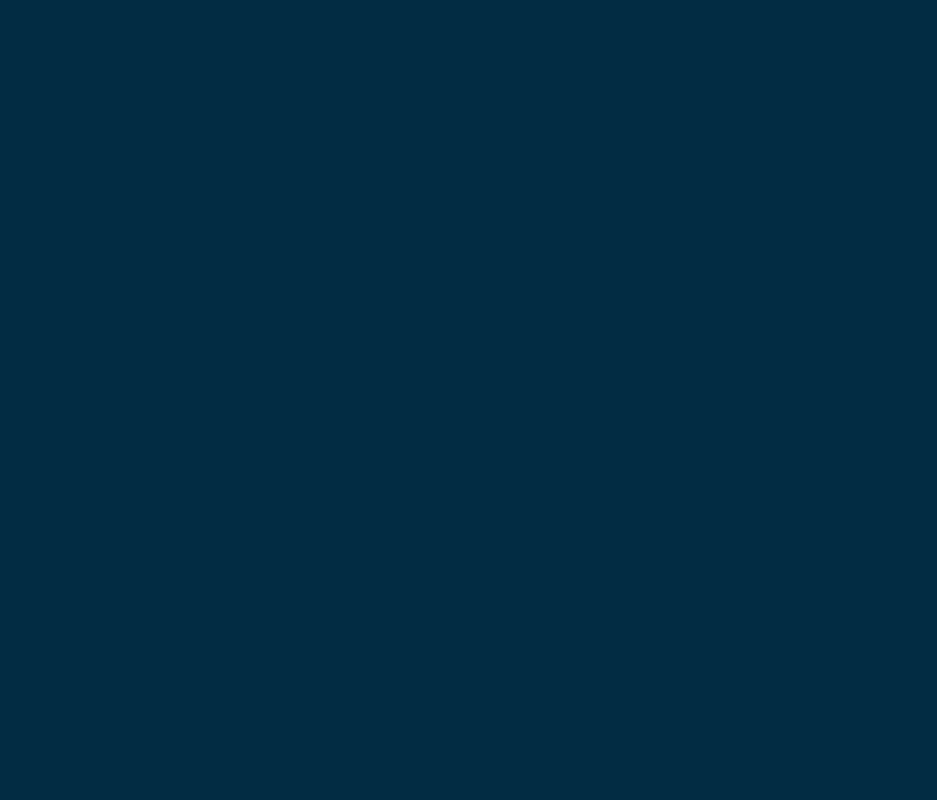
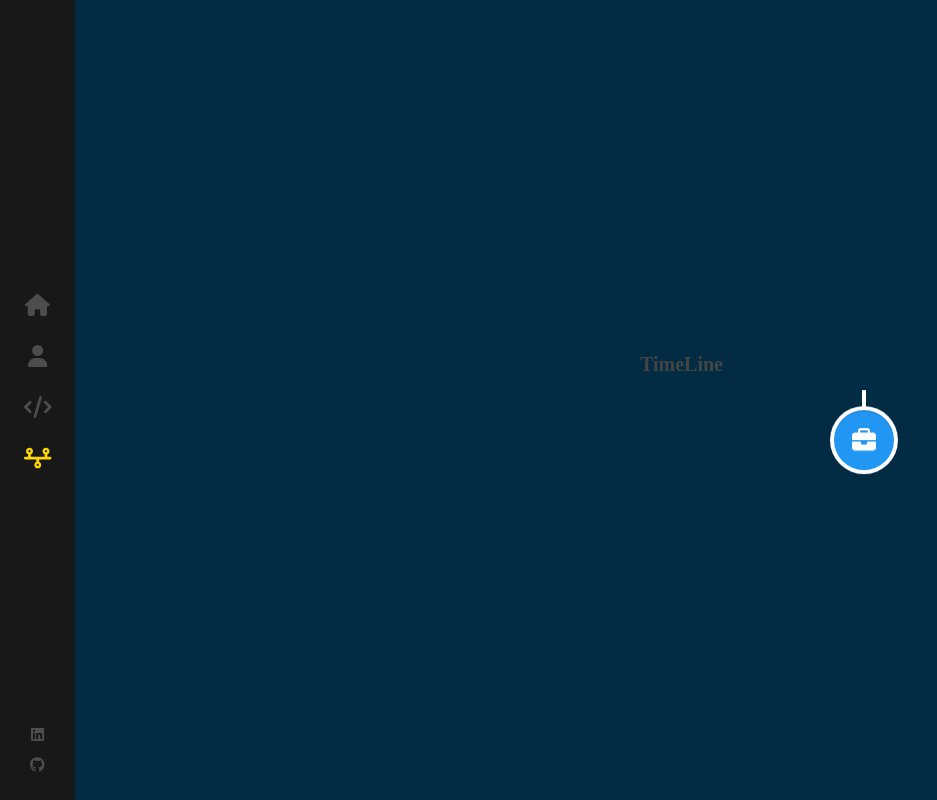
Before and after one commit to ronvic12/ronvicWebsite.github.io, a React (Create React App) app: page /workexperience in a window 1280 px wide. Before the commit this address had no page. Shown: the whole page, without its empty margins (0-937 px from the left). Built offline with nearby package versions, Linux system fonts and the light colour scheme.

Commit message:
added icons

```diff
--- a/package.json
+++ b/package.json
@@ -19,6 +19,7 @@
     "react-loaders": "^3.0.1",
     "react-router-dom": "^6.3.0",
     "react-scripts": "5.0.1",
+    "react-vertical-timeline-component": "^3.5.2",
     "sass": "^1.53.0",
     "web-vitals": "^2.1.4"
   },
--- a/src/App.js
+++ b/src/App.js
@@ -4,6 +4,8 @@ import {Routes,Route} from 'react-router-dom';
 import Layout from './components/Layout';
 import Home from './components/Home';
 import About from './components/About';
+import Projects from './components/Projects';
+import Experience from './components/Experience';
 function App() {
   return (
     <>
@@ -11,6 +13,8 @@ function App() {
       <Route path ="/" element ={<Layout />}>
         <Route index element ={<Home />} />
         <Route path= "/about" element ={<About />} />
+        <Route path= "/projects" element ={<Projects />} />
+        <Route path= "/workexperience" element ={<Experience />} />
         </Route>
     </Routes>
     </>
--- a/src/components/Experience/index.js
+++ b/src/components/Experience/index.js
@@ -0,0 +1,34 @@
+import "./index.scss";
+import { VerticalTimeline, VerticalTimelineElement }  from 'react-vertical-timeline-component';
+import 'react-vertical-timeline-component/style.min.css';
+import { faBriefcase, faSchool, faStar } from '@fortawesome/free-solid-svg-icons';
+import { FontAwesomeIcon } from "@fortawesome/react-fontawesome";
+import WorkIcon from '../WorkIcon';
+const Experience = () => {
+  return (
+  <>
+
+
+  <div className = "experience-container">
+  <h1>TimeLine</h1>
+  <VerticalTimeline>
+    <VerticalTimelineElement
+    className = "work_experience"
+    date ="22/09/2017"
+    iconStyle={{ background: "rgb(33, 150, 243)", color: "#fff" }}
+    icon = {<WorkIcon/>}
+    >
+
+
+    </VerticalTimelineElement>
+
+  </VerticalTimeline>
+
+
+
+    </div>
+    </>
+  );
+};
+
+export default Experience;
--- a/src/components/Experience/index.scss
+++ b/src/components/Experience/index.scss
@@ -0,0 +1,10 @@
+.experience-container{
+    position: absolute;
+    left: 50%;
+    top: 50%;
+    transform: translateY(-50%);
+    width: 35%;
+    vertical-align: middle;
+    display: table-cell;
+    max-height: 90%;
+  }
--- a/src/components/Projects/index.js
+++ b/src/components/Projects/index.js
@@ -0,0 +1,16 @@
+import "./index.scss";
+import {
+  faCss3,
+  faHtml5,
+  faJsSquare,
+  faReact,
+  faPython,faGithub,
+} from "@fortawesome/free-brands-svg-icons";
+import { FontAwesomeIcon } from "@fortawesome/react-fontawesome";
+const Projects = () => {
+  return (
+  <div><h1>Projects page</h1></div>
+  );
+};
+
+export default Projects;
--- /dev/null
+++ b/src/components/WorkIcon/index.js
@@ -0,0 +1,9 @@
+import { faBriefcase} from '@fortawesome/free-solid-svg-icons';
+import { FontAwesomeIcon } from "@fortawesome/react-fontawesome";
+const WorkIcon = () => {
+  return (
+    <FontAwesomeIcon icon={faBriefcase} />
+  );
+};
+
+export default WorkIcon;
```
Also changed, not shown: 2 other files (tests, documents, lock files or other folders).
